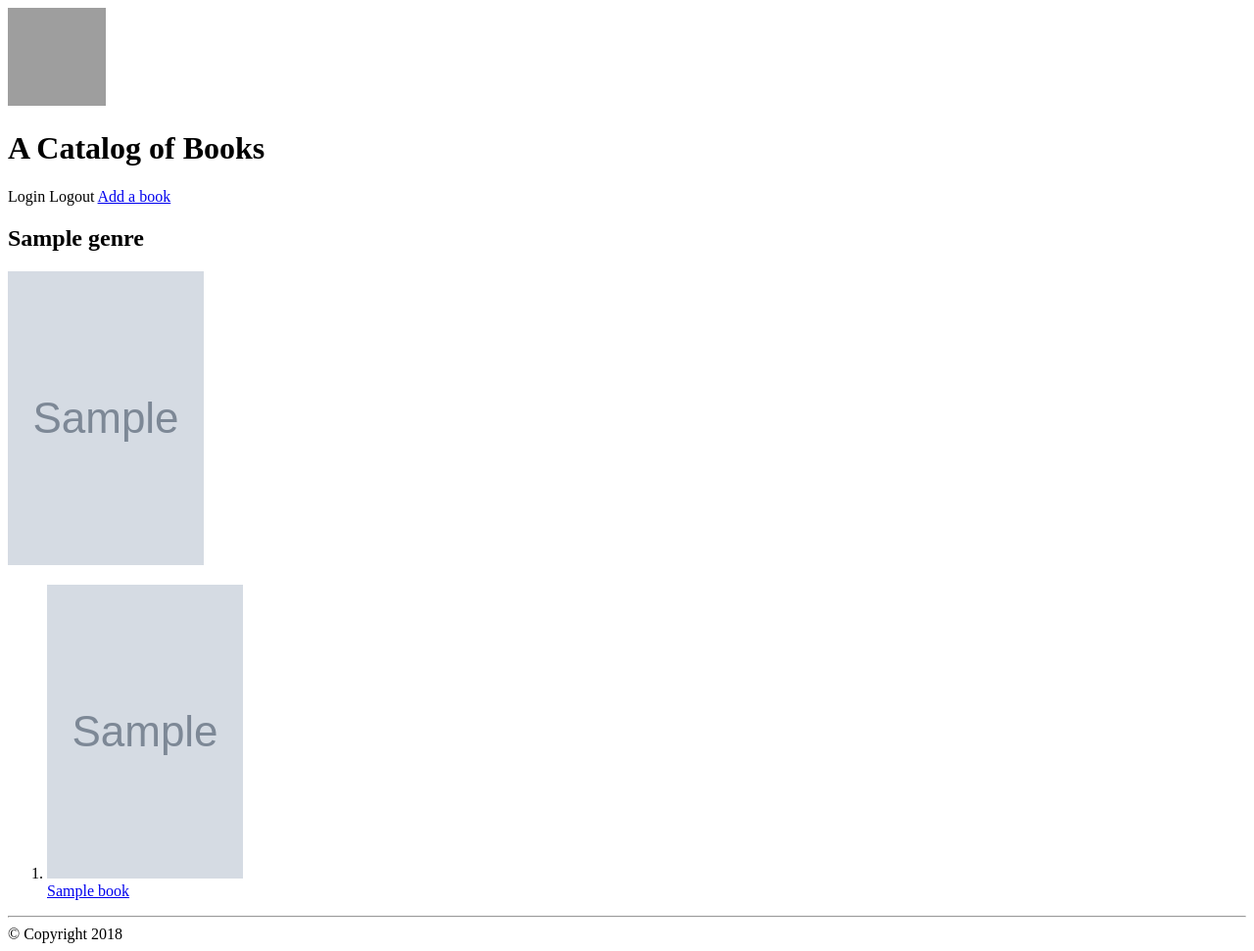
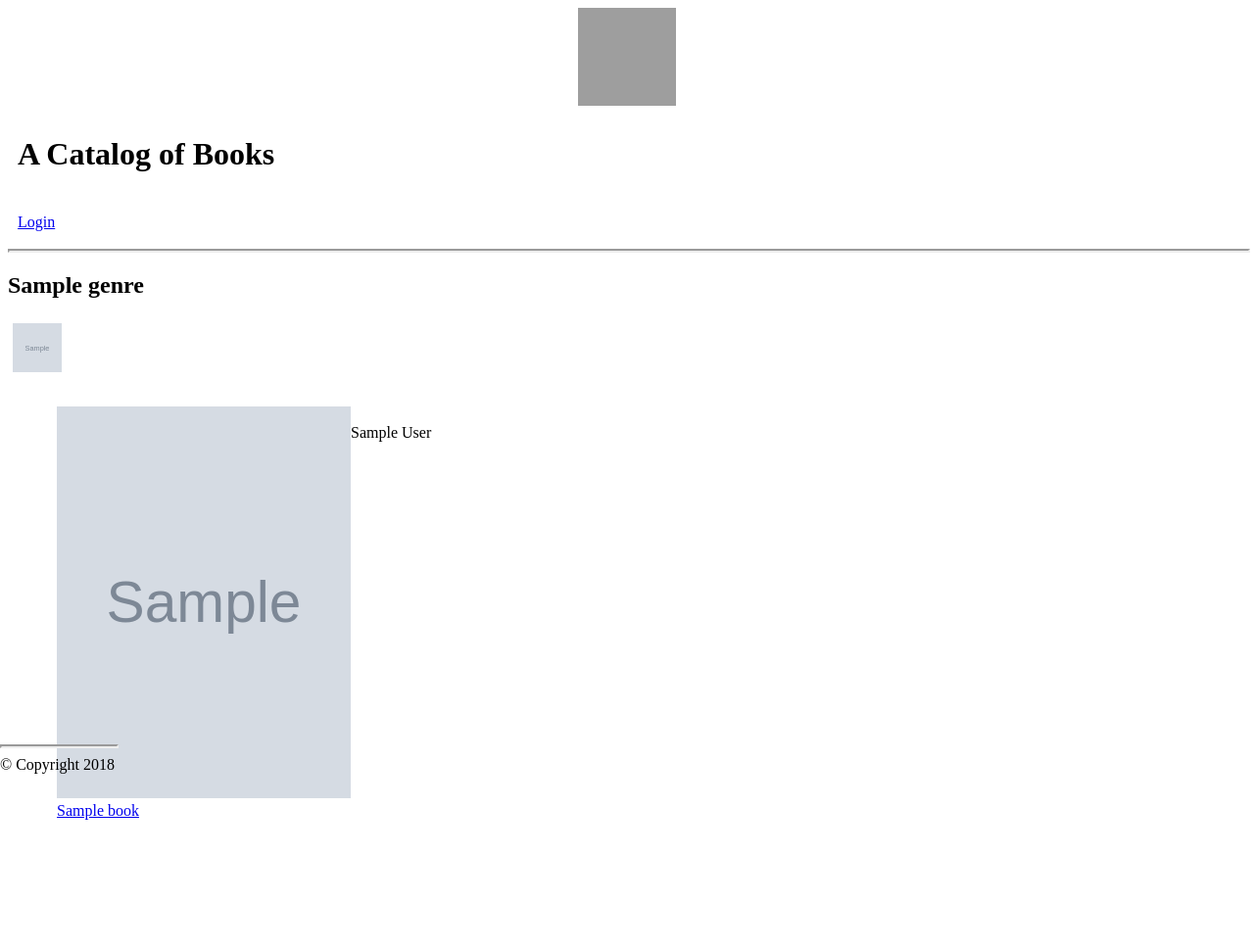
Before and after one commit to parsan98/Book-Catalog-FlaskApp, a Flask app: page /genre/1/ in a window 1280 px wide. Shown: the whole page at 98% size. After the commit the page ends 837 px from the top, so only its background shows below. Run offline with Flask 2, Linux system fonts and the light colour scheme; tables that the repository leaves empty hold one stand-in row (values such as "Sample post"); grey boxes marked "Sample" are stand-in pictures; grey boxes are pictures that could not be loaded.

Commit message:
Mid Styling - styling bugs todo

```diff
--- a/application.py
+++ b/application.py
@@ -22,7 +22,7 @@ APPLICATION_NAME = "Catalog"
 def showLogin():
     state = ''.join(random.choice(string.ascii_uppercase + string.digits) for x in xrange(32))
     login_session['state'] = state
-    return render_template('login.html', STATE=state)
+    return render_template('login.html', private=False, STATE=state)
 
 # Connect
 @app.route('/gconnect', methods=['POST'])
@@ -103,14 +103,7 @@ def gconnect():
         user_id = createUser(login_session)
     login_session['user_id'] = user_id
 
-    output = ''
-    output += '<h1>Welcome, '
-    output += login_session['username']
-    output += '!</h1>'
-    output += '<img src="'
-    output += login_session['picture']
-    output += ' " style = "width: 300px; height: 300px;border-radius: 150px;-webkit-border-radius: 150px;-moz-border-radius: 150px;"> '
-    return output
+    return render_template('loginResult.html', userName=login_session['username'], picture=login_session['picture'])
 
 
 # User helper functions
@@ -170,7 +163,10 @@ def gdisconnect():
 def showAllGenres():
     #return "This page will show list of all my genres"
     genres = session.query(Genre).order_by(Genre.name)
-    return render_template('allGenres.html', genres=genres)
+    if 'username' not in login_session:
+        return render_template('allGenres.html', genres=genres, private=False)
+    else:
+        return render_template('allGenres.html', genres=genres, private=True)
 
 
 @app.route('/genre/<int:genre_id>/')
@@ -178,7 +174,10 @@ def showGenreItems(genre_id):
     #return "This page will display all books in genre %s" %genre_id
     genre = session.query(Genre).filter_by(id=genre_id).one()
     books = session.query(Book).filter_by(genre_id=genre_id).all()
-    return render_template('allBooks.html', genre=genre, books=books)
+    if 'username' not in login_session:
+        return render_template('allBooks.html', genre=genre, books=books, private=False)
+    else:
+        return render_template('allBooks.html', genre=genre, books=books, private=True)
 
 
 @app.route('/book/<int:book_id>/')
@@ -187,15 +186,23 @@ def showBook(book_id):
     book = session.query(Book).filter_by(id=book_id).one()
     genre = session.query(Genre).filter_by(id=book.genre_id).one()
     creator = session.query(User).filter_by(id=book.user_id).one()
-    return render_template('book.html', book=book, genre=genre, creator=creator)
+    if 'username' not in login_session:
+        return render_template('book.html', book=book, genre=genre, creator=creator, private=False, isCreator=False)
+    else:
+        if (login_session['username'] == creator.name):
+            return render_template('book.html', book=book, genre=genre, creator=creator, private=True, isCreator=true)
+        else:
+            return render_template('book.html', book=book, genre=genre, creator=creator, private=True, isCreator=false)
 
 
 @app.route('/book/new/', methods=['GET', 'POST'])
 def addBook():
     #return "This page will provide a form to add new books"
+    if 'username' not in login_session:
+        return redirect(url_for('showLogin', private=False))
     if request.method == 'POST':
         genre = session.query(Genre).filter_by(id=request.form['genre']).one()
-        user = session.query(User).filter_by(id=1).one()
+        user = session.query(User).filter_by(id=login_session['user_id']).one()
         description = '{}'.format(request.form['description'])
         book = Book(name=request.form['name'],
                         author=request.form['author'],
@@ -205,9 +212,9 @@ def addBook():
                         user=user)
         session.add(book)
         session.commit()
-        return redirect(url_for('showGenreItems', genre_id=genre.id))
+        return redirect(url_for('showGenreItems', genre_id=genre.id, private=True))
     else:
-        return render_template('createBook.html')
+        return render_template('createBook.html', private=True)
 
 
 @app.route('/book/<int:book_id>/edit/', methods=['GET', 'POST'])
@@ -216,15 +223,19 @@ def editBook(book_id):
     book = session.query(Book).filter_by(id=book_id).one()
     genre = session.query(Genre).filter_by(id=book.genre_id).one()
     creator = session.query(User).filter_by(id=book.user_id).one()
+    if 'username' not in login_session:
+        return redirect(url_for('showLogin', private=False))
+    if book.user_id != login_session['user_id']:
+        return redirect(url_for('showBook', private=True))
     if request.method == 'POST':
         book.name = request.form['name']
         book.author = request.form['author']
         book.description = '{}'.format(request.form['description'])
         book.genre = session.query(Genre).filter_by(id=request.form['genre']).one()
         book.cover = request.form['cover']
-        return redirect(url_for('showBook', book_id=book.id))
+        return redirect(url_for('showBook', book_id=book.id, private=True))
     else:
-        return render_template('editBook.html', book=book, genre=genre, creator=creator)
+        return render_template('editBook.html', book=book, genre=genre, creator=creator, private=True)
 
 
 @app.route('/book/<int:book_id>/delete/', methods=['GET', 'POST'])
@@ -232,13 +243,17 @@ def deleteBook(book_id):
     #return "This page will provide a form to confirm deletion of book %s" %book_id
     book = session.query(Book).filter_by(id=book_id).one()
     creator = session.query(User).filter_by(id=book.user_id).one()
+    if 'username' not in login_session:
+        return redirect(url_for('showLogin', private=False))
+    if book.user_id != login_session['user_id']:
+        return redirect(url_for('showBook', private=True))
     if request.method == 'POST':
         # Delete function
         session.delete(book)
         session.commit()
-        return redirect(url_for('showAllGenres'))
+        return redirect(url_for('showAllGenres', private=True))
     else:
-        return render_template('deleteBook.html', book=book, creator=creator)
+        return render_template('deleteBook.html', book=book, creator=creator, private=True)
 
 
 
--- /dev/null
+++ b/static/styles.css
@@ -0,0 +1,80 @@
+body {
+  font-size: ;
+}
+
+header {
+  height: 200px;
+  width: 100%;
+}
+
+.header-img {
+  width: 100px;
+  height: 100px;
+  margin: 5px auto 0px auto;
+  display: block;
+}
+
+.main-title {
+  padding: 10px;
+}
+
+.main-nav {
+  padding: 10px;
+}
+
+hr {
+  display: block;
+  border-style: inset;
+  border-width: 2px;
+  width: 100%;
+}
+
+.list {
+  display: block;
+}
+
+.list-item {
+  padding: 10px;
+  display: inline-flex;
+  flex-flow: wrap;
+}
+
+.genre-pic {
+  height: 200px;
+  width: 200px;
+}
+
+.item-link {}
+
+.small {
+  width: 50px;
+  height: 50px;
+}
+
+.big {
+  width: 100px;
+  height: 100px;
+}
+
+.icon {
+  radius: 50%;
+  margin: 5px;
+}
+
+.book-cover {
+  height: 400px;
+  width: 300px;
+}
+
+.para {
+  width: 70%;
+  margin: 5px auto 5px auto;
+}
+
+footer {
+  width: 100%
+  text-align: center;
+  position: absolute;
+  bottom: 10px;
+  left: 0px;
+}
--- a/templates/allBooks.html
+++ b/templates/allBooks.html
@@ -3,12 +3,16 @@
 
   <h2> {{genre.name}} </h2>
 
-  <img src={{genre.icon}} alt={{genre.name}} width=200px height=300px>
+  <img class="icon small" src={{genre.icon}} alt={{genre.name}}>
 
-  <ol>
+  <ol class="list">
     {% for book in books %}
-    <li> <img src="{{book.cover}}" alt="{{book.name}}" width=200px height=300px><br>
-      <a href="{{url_for('showBook', book_id=book.id)}}"> {{book.name}} </a> </li>
+    <li class="list-item">
+      <a class="item-link" href="{{url_for('showBook', book_id=book.id)}}">
+      <img class="book-cover" src="{{book.cover}}" alt="{{book.name}}"><br>
+      {{book.name}} </a>
+      <br> {{book.author}}
+    </li>
     {% endfor %}
   </ol>
 
--- a/templates/base.html
+++ b/templates/base.html
@@ -2,35 +2,18 @@
 <html lang="en">
 <head>
   <title>Catalog</title>
+  <link rel=stylesheet type=text/css href="{{ url_for('static', filename='styles.css') }}">
 </head>
 <body>
 
-  <header>
-    <img src="http://tienganh247.com.vn/wp-content/uploads/2016/07/tai-lieu-ngu-phap-tieng-anh-khong-the-thieu.jpg"
-         width=100px
-         height=100px
-         float="right"
-         alt="Books image">
-    <h1> A Catalog of Books </h1>
-    <nav>
-      <a> Login </a>
-      <a> Logout </a>
-      <a href="{{url_for('addBook')}}"> Add a book </a>
-    </nav>
-  </header>
+  {% include "header.html" %}
 
   <div id="content">
     {% block content %}
     {% endblock %}
   </div>
 
-  <footer>
-    <hr>
-    &copy; Copyright
-      <script>
-        document.write(new Date().getFullYear());
-      </script>
-  </footer>
+  {% include "footer.html" %}
 
 </body>
 </html>
--- a/templates/createBook.html
+++ b/templates/createBook.html
@@ -6,12 +6,14 @@
 
     <label> Title: </label>
     <input name="name"
+           maxlength="64"
            type="text"
            required>
     <br>
 
     <label> Author: </label>
     <input name="author"
+           maxlength="64"
            type="text"
            required>
     <br>
@@ -34,7 +36,7 @@
 
     <label> Description: </label>
     <textarea name="description"
-          maxlength="250"
+          maxlength="1020"
           columns="50"
           rows="5"></textarea>
     <br>
--- a/templates/deleteBook.html
+++ b/templates/deleteBook.html
@@ -5,7 +5,7 @@
 
   <form name="deleteBook" action="#" method="post">
 
-    <p> Are you sure you want to delete <b>{{ book.name }} </b> by {{ book.author}} ?</p>
+    <p> Are you sure you want to delete <b>{{ book.name }} </b> by {{ book.author}}?</p>
 
     <p> <u>Description:</u> {{ book.description }} </p>
 
--- a/templates/editBook.html
+++ b/templates/editBook.html
@@ -6,6 +6,7 @@
 
     <label> Title: </label>
     <input name="name"
+           maxlength="64"
            type="text"
            value="{{book.name}}"
            required>
@@ -13,6 +14,7 @@
 
     <label> Author: </label>
     <input name="author"
+           maxlength="64"
            type="text"
            value="{{book.author}}"
            required>
@@ -58,7 +60,7 @@
 
     <label> Description: </label>
     <textarea name="description"
-          maxlength="250"
+          maxlength="1020"
           columns="50"
           rows="5">{{book.description}}</textarea>
     <br>
--- /dev/null
+++ b/templates/footer.html
@@ -0,0 +1,7 @@
+<footer>
+  <hr>
+  &copy; Copyright
+    <script>
+      document.write(new Date().getFullYear());
+    </script>
+</footer>
--- /dev/null
+++ b/templates/header.html
@@ -0,0 +1,16 @@
+<header>
+  <img src="http://tienganh247.com.vn/wp-content/uploads/2016/07/tai-lieu-ngu-phap-tieng-anh-khong-the-thieu.jpg"
+       class="header-img"
+       alt="Books image">
+  <h1 class="main-title"> A Catalog of Books </h1>
+  <nav class="main-nav">
+    {% if (private) %}
+    <img class="small icon" src="{{ login_session['picture'] }}" alt="logged in">
+    <a class="private" href="{{url_for('addBook')}}"> Add a book </a>
+    <a class="private" href="{{url_for('gdisconnect')}}"> Logout </a>
+    {% else %}
+    <a class="public" href="{{url_for('showLogin')}}"> Login </a>
+    {% endif %}
+  </nav>
+  <hr>
+<header>
--- /dev/null
+++ b/templates/loginResult.html
@@ -0,0 +1,3 @@
+<h2> Welcome {{ username }} </h2>
+<img class="icon big" src={{picture}} alt="user image">
+<p class="para"> You will now be able to add your items to this catalog and edit and delete your items </p>
```
Also changed, not shown: database_setup.py (+5 -5 lines), templates/allGenres.html (+7 -3 lines), templates/book.html (+5 -3 lines), templates/login.html (+12 -4 lines).
